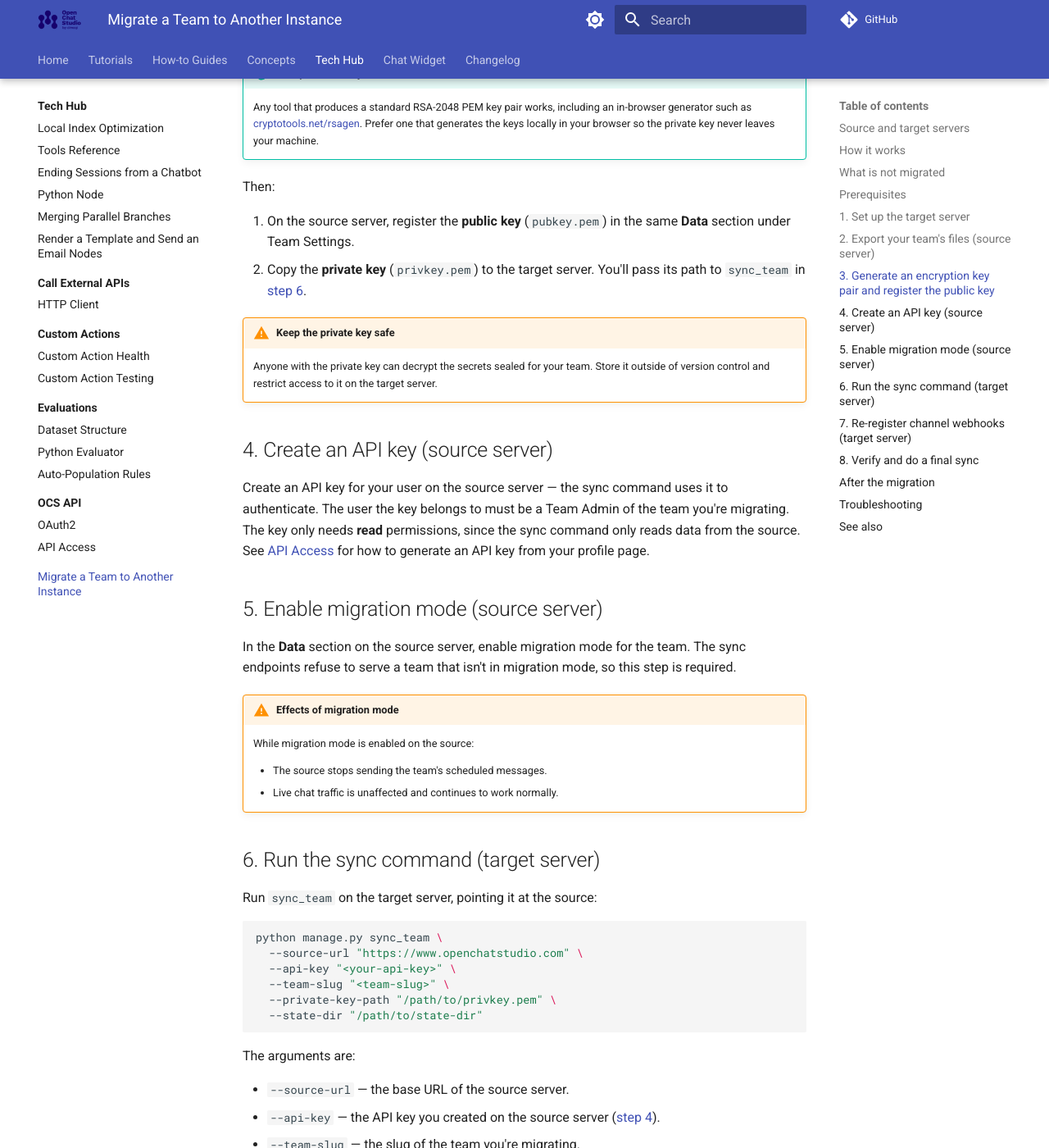
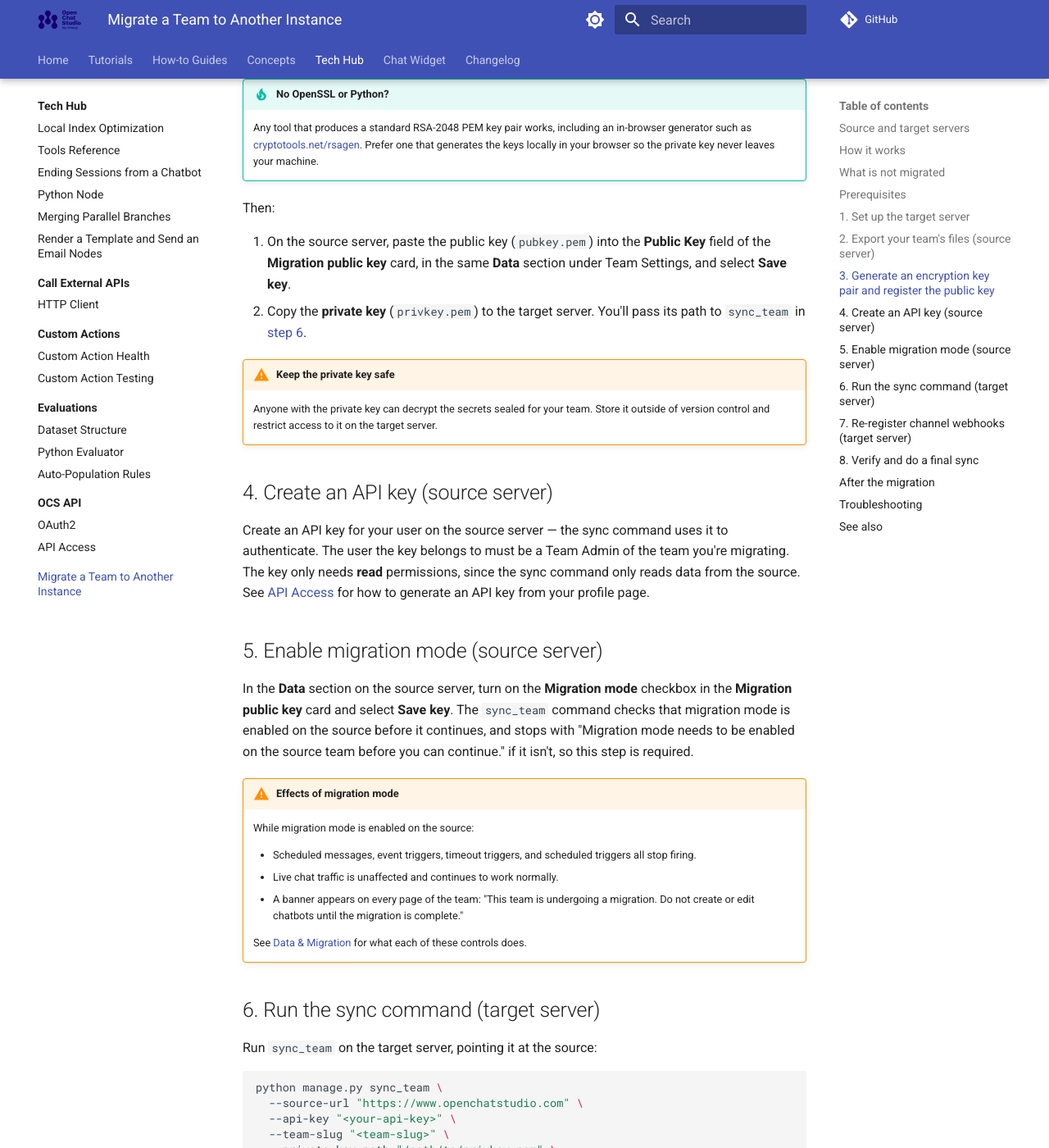
Before and after one commit to dimagi/open-chat-studio-docs, an MkDocs documentation site: the page built from docs/tech-hub/migrate_team.md, in a window 1280 px wide and 1400 px high, scrolled down 3061 px. Shown: the whole window at 82% size. Built offline with MkDocs 1.6.1 and Material for MkDocs 9.7.7, drawn with Linux system fonts in a browser that asks for light colours; a script that is not in the unit is left out; comment, search, counter and statistics services are not loaded; some of the changed text lies outside the part shown.

Commit message:
Draft by Claude /write-docs agent based on code for phase 6 (data & migration)

```diff
--- a/docs/tech-hub/migrate_team.md
+++ b/docs/tech-hub/migrate_team.md
@@ -53,8 +53,8 @@
 
 A team's files live in a storage backend (such as an S3-compatible bucket), so you move them across separately:
 
-1. On the source server, go to **Team Settings** and open the **Data** section. This section is only visible to Team Admins.
-2. Download all of the team's files as a zip.
+1. On the source server, go to **Team Settings** and open the **Data** section, headed **Data & migration**. This section is only visible to Team Admins.
+2. In the **Download team files** card, select **Download** to export all of the team's files as a zip. See [Data & Migration](../concepts/team/data_migration.md) for what the export contains and how long it stays available.
 3. Unzip the archive and upload its contents to the target server's storage backend (for example, an S3-compatible bucket).
 
 !!! note "Preserve the folder layout"
@@ -62,7 +62,7 @@
 
 ## 3. Generate an encryption key pair and register the public key
 
-Secrets such as provider credentials are encrypted in transit. The source seals them to a public key you register; only the holder of the matching private key — the target server — can unseal them.
+Secrets such as provider credentials are encrypted in transit. The source seals them to a public key you register in the **Migration public key** card; only the holder of the matching private key — the target server — can unseal them.
 
 Generate an RSA key pair with OpenSSL:
 
@@ -98,7 +98,7 @@
 
 Then:
 
-1. On the source server, register the **public key** (`pubkey.pem`) in the same **Data** section under Team Settings.
+1. On the source server, paste the public key (`pubkey.pem`) into the **Public Key** field of the **Migration public key** card, in the same **Data** section under Team Settings, and select **Save key**.
 2. Copy the **private key** (`privkey.pem`) to the target server. You'll pass its path to `sync_team` in [step 6](#6-run-the-sync-command-target-server).
 
 !!! warning "Keep the private key safe"
@@ -110,13 +110,16 @@
 
 ## 5. Enable migration mode (source server)
 
-In the **Data** section on the source server, enable migration mode for the team. The sync endpoints refuse to serve a team that isn't in migration mode, so this step is required.
+In the **Data** section on the source server, turn on the **Migration mode** checkbox in the **Migration public key** card and select **Save key**. The `sync_team` command checks that migration mode is enabled on the source before it continues, and stops with "Migration mode needs to be enabled on the source team before you can continue." if it isn't, so this step is required.
 
 !!! warning "Effects of migration mode"
     While migration mode is enabled on the source:
 
-    - The source stops sending the team's scheduled messages.
+    - Scheduled messages, event triggers, timeout triggers, and scheduled triggers all stop firing.
     - Live chat traffic is unaffected and continues to work normally.
+    - A banner appears on every page of the team: "This team is undergoing a migration. Do not create or edit chatbots until the migration is complete."
+
+    See [Data & Migration](../concepts/team/data_migration.md) for what each of these controls does.
 
 ## 6. Run the sync command (target server)
 
--- a/mkdocs.yml
+++ b/mkdocs.yml
@@ -174,6 +174,7 @@
       - Developers:
         - concepts/team/developer.md
         - Custom Actions: concepts/team/custom_actions.md
+      - Data & Migration: concepts/team/data_migration.md
       - Feature Flags: concepts/team/feature_flags.md
       - User Groups: concepts/team/groups.md
     - Collections:
```
Also changed, not shown: docs/concepts/team/data_migration.md (added, +58 -0 lines), docs/concepts/team/index.md (+6 -9 lines).
